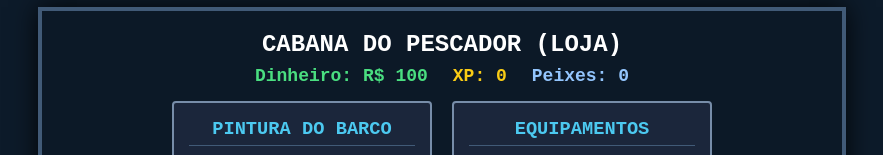
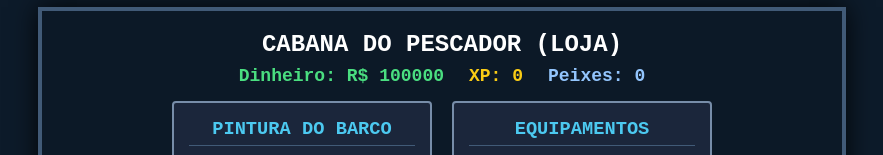
Before and after one commit to gabrielmah2302/pesca, a plain HTML site: page index.html in a window 1280 px wide. Shown: the part 185-340 px from the top of the page, without its empty margins (198-1081 px from the left). Drawn offline with Linux system fonts and the light colour scheme.

Commit message:
Update index.html

```diff
--- a/index.html
+++ b/index.html
@@ -157,7 +157,7 @@
         <div id="shop-screen" class="overlay">
             <h2 style="color: #fff; margin-bottom: 8px;">CABANA DO PESCADOR (LOJA)</h2>
             <div class="stats-bar">
-                <span class="money-text">Dinheiro: R$ <span id="shop-money">100</span></span>
+                <span class="money-text">Dinheiro: R$ <span id="shop-money">100000</span></span>
                 <span class="xp-text">XP: <span id="shop-xp">0</span></span>
                 <span style="color: #93c5fd;">Peixes: <span id="shop-caught">0</span></span>
             </div>
```
